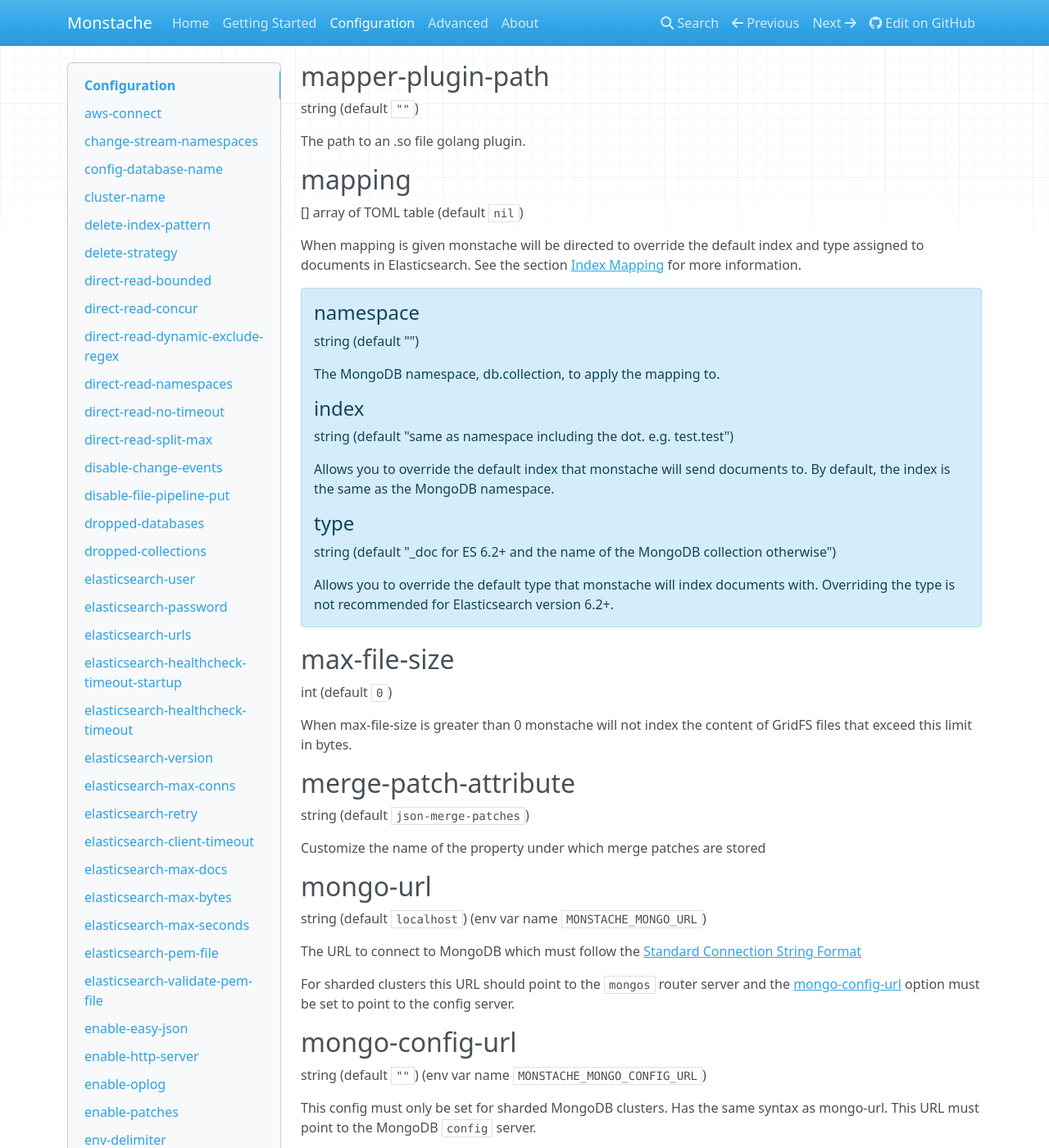
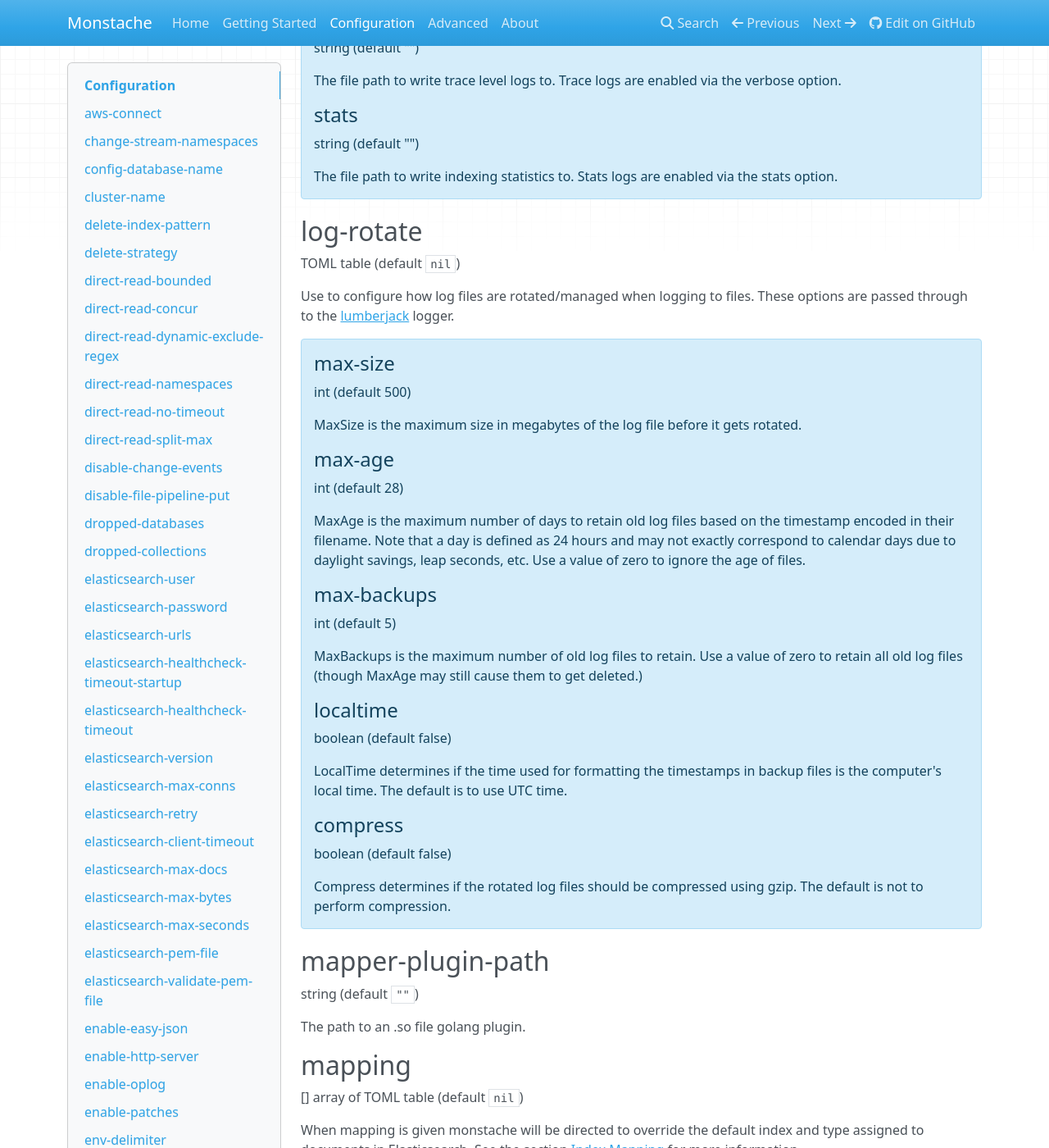
Before and after one commit to rwynn/monstache-site, an MkDocs documentation site: the page built from src/config.md, in a window 1280 px wide and 1400 px high, scrolled down 14568 px. Shown: the whole window at 82% size. Built offline with MkDocs 1.6.1, drawn with Linux system fonts in a browser that asks for light colours; nearby versions of some CDN libraries; a style sheet for code colours, icons or effects is not loaded; some of the changed text lies outside the part shown.

Commit message:
more updates

```diff
--- a/docs/index.html
+++ b/docs/index.html
@@ -271,5 +271,5 @@
 
 <!--
 MkDocs version : 1.0.4
-Build Date UTC : 2019-10-25 02:24:01
+Build Date UTC : 2019-11-03 16:45:51
 -->
--- a/src/config.md
+++ b/src/config.md
@@ -512,6 +512,14 @@
 	A string representation of a golang duration.  Determines the maximum time a buffer is held before it is
 	fetched in batch from MongoDB and flushed for indexing.
 
+    #### max-await-time
+
+    string (default "")
+
+    A string represetation of a golang duration, e.g. "10s".  If set, will be converted and passed at the
+    `maxAwaitTimeMS` option for change streams.  This determines the maximum amount of time in milliseconds
+    the server waits for new data changes to report to the change stream cursor before returning an empty batch.
+
 ## gzip
 
 boolean (default `false`)
@@ -637,6 +645,53 @@
 	string (default "")
 
 	The file path to write indexing statistics to. Stats logs are enabled via the stats option.
+
+## log-rotate
+
+TOML table (default `nil`)
+
+Use to configure how log files are rotated/managed when logging to files. These options are passed
+through to the [lumberjack](https://github.com/natefinch/lumberjack) logger.
+
+!!! note ""
+
+	#### max-size
+
+	int (default 500)
+
+    MaxSize is the maximum size in megabytes of the log file before it gets rotated.
+
+	#### max-age
+
+	int (default 28)
+
+    MaxAge is the maximum number of days to retain old log files based on the
+    timestamp encoded in their filename.  Note that a day is defined as 24
+    hours and may not exactly correspond to calendar days due to daylight
+    savings, leap seconds, etc. Use a value of zero to ignore the age of files.
+
+    #### max-backups
+
+    int (default 5)
+
+    MaxBackups is the maximum number of old log files to retain. Use a value of
+    zero to retain all old log files (though MaxAge may still cause them to get
+    deleted.)
+
+	#### localtime
+
+	boolean (default false)
+
+    LocalTime determines if the time used for formatting the timestamps in
+    backup files is the computer's local time.  The default is to use UTC
+    time.
+
+	#### compress
+
+	boolean (default false)
+
+    Compress determines if the rotated log files should be compressed
+    using gzip. The default is not to perform compression.
 
 ## mapper-plugin-path
 
```
Also changed, not shown: docs/config/index.html (+35 -0 lines), docs/sitemap.xml (+5 -5 lines), docs/start/index.html (+9 -4 lines), src/start.md (+12 -4 lines), docs/search/search_index.json, 1 other file.
